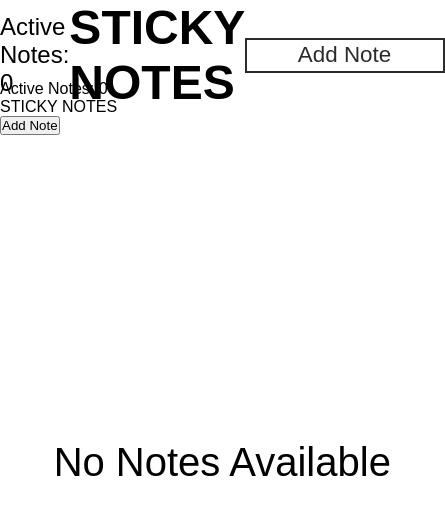
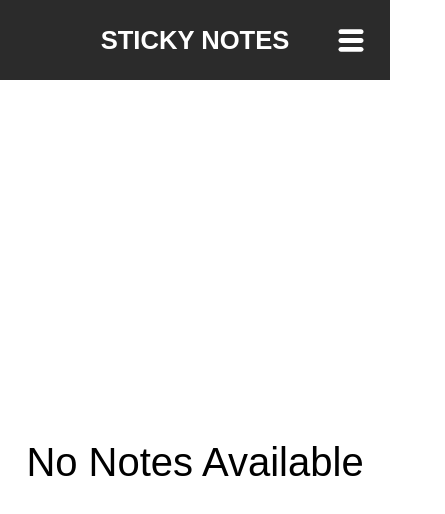
Before and after one commit to Devamuthan/sticky-notes-react, a React (Create React App) app: page / in a window 390 px wide. Shown: the top 514 px of the page, 445 px wide, since content can reach past the window. Built offline with nearby package versions, Linux system fonts and the light colour scheme.

Commit message:
App is now responsive

```diff
--- a/src/components/Navbar.js
+++ b/src/components/Navbar.js
@@ -2,13 +2,14 @@ import React from 'react'
 import NotesContext, { NotesConsumer } from '../context/NotesContext'
 import '../css/Navbar.css'
 import updateResize from '../funtionalities/UpdateResize'
+import { ReactComponent as Menu } from '../assets/menu.svg'
 
 class Navbar extends React.Component {
     static contextType = NotesContext
 
     constructor (props) {
-        super(props);
-        this.state ={
+        super(props)
+        this.state = {
             navbar: 'not-clicked'
         }
     }
@@ -24,6 +25,18 @@ class Navbar extends React.Component {
         ])
 
         updateResize(this.context.notes.length)
+    }
+
+    handleMenu = () => {
+        if (this.state.navbar === 'not-clicked') {
+            this.setState({
+                navbar: 'clicked'
+            })
+        } else {
+            this.setState({
+                navbar: 'not-clicked'
+            })
+        }
     }
 
     render () {
@@ -42,14 +55,22 @@ class Navbar extends React.Component {
                                         <button onClick={ this.handleAddNote }>Add Note</button>
                                     </div>
                                 </div>
-                                <div className={ 'navbar-mobile' }>
-                                    <div className={ 'active-notes' }>
+                                <div className={ 'navbar-mobile ' + this.state.navbar }>
+                                    <div className={ 'title' }>
+                                        <div className={ 'title-text' }>
+                                            STICKY NOTES
+                                        </div>
+                                        <div className={ 'menu' }>
+                                            <Menu onClick={ this.handleMenu } />
+                                        </div>
+                                    </div>
+                                    <div className={ 'active-notes ' + this.state.navbar }>
                                         Active Notes: { props.notes.length }
                                     </div>
-                                    <div className={ 'title' }>STICKY NOTES</div>
-                                    <div className={ 'add-note' }>
+                                    <div className={ 'add-note ' + this.state.navbar }>
                                         <button onClick={ this.handleAddNote }>Add Note</button>
                                     </div>
+
                                 </div>
                             </div>
 
--- a/src/css/Navbar.css
+++ b/src/css/Navbar.css
@@ -1,4 +1,10 @@
-.navbar .navbar-desktop{
+.navbar {
+    height: 100%;
+    width: 100%;
+    z-index: 2;
+}
+
+.navbar .navbar-desktop {
     height: 100%;
     width: 100%;
     display: grid;
@@ -8,22 +14,22 @@
 
 .navbar .navbar-desktop .active-notes,
 .navbar .navbar-desktop .title,
-.navbar .navbar-desktop .add-note{
+.navbar .navbar-desktop .add-note {
     display: flex;
     align-items: center;
     justify-content: center;
 }
 
-.navbar .navbar-desktop .active-notes{
+.navbar .navbar-desktop .active-notes {
     font-size: 1.5em;
 }
 
-.navbar .navbar-desktop .title{
+.navbar .navbar-desktop .title {
     font-size: 3em;
     font-weight: 600;
 }
 
-.navbar .navbar-desktop .add-note button{
+.navbar .navbar-desktop .add-note button {
     height: 35px;
     width: 200px;
     border: 2px solid #2b2b2b;
@@ -35,9 +41,130 @@
     transition: all 0.3s ease;
 }
 
-.navbar .navbar-desktop .add-note button:hover{
+.navbar .navbar-desktop .add-note button:hover {
     background: #2b2b2b;
     color: white;
     width: 220px;
     height: 40px;
 }
+
+.navbar .navbar-mobile {
+    display: none;
+}
+
+@media all and (max-width: 840px) {
+    .navbar .navbar-desktop {
+        display: none;
+        z-index: 2;
+    }
+
+    .navbar .navbar-mobile {
+        display: block;
+        width: 100%;
+        background: #2b2b2b;
+        transition: all 0.3s ease;
+        z-index: 2;
+    }
+
+    .navbar .navbar-mobile.not-clicked {
+        height: 80px;
+    }
+
+    .navbar .navbar-mobile.clicked {
+        height: 240px;
+        border-bottom-left-radius: 10px;
+        border-bottom-right-radius: 10px;
+    }
+
+    .navbar .navbar-mobile .title {
+        height: 80px;
+        width: 100%;
+        display: flex;
+        align-items: center;
+        justify-content: space-between;
+        background: #2b2b2b;
+    }
+
+    .navbar .navbar-mobile .title .title-text {
+        font-size: 2.7em;
+        font-weight: 600;
+        color: white;
+        padding-left: 20px;
+        height: 100%;
+        width: 80%;
+        display: flex;
+        align-items: center;
+        justify-content: center;
+        padding-left: 20%;
+    }
+
+    .navbar .navbar-mobile .menu {
+        height: 100%;
+        width: 20%;
+        display: flex;
+        align-items: center;
+        justify-content: center;
+    }
+
+    .navbar .navbar-mobile .active-notes {
+        height: 80px;
+        width: 100%;
+        transition: all 0.3s ease;
+    }
+
+    .navbar .navbar-mobile .active-notes.not-clicked {
+        display: none;
+    }
+
+    .navbar .navbar-mobile .active-notes.clicked {
+        display: flex;
+        align-items: center;
+        justify-content: center;
+        color: white;
+        font-size: 1.5em;
+    }
+
+    .navbar .navbar-mobile .add-note {
+        height: 80px;
+        width: 100%;
+    }
+
+    .navbar .navbar-mobile .add-note.not-clicked {
+        display: none;
+    }
+
+    .navbar .navbar-mobile .add-note.clicked {
+        display: flex;
+        align-items: center;
+        justify-content: center;
+    }
+
+    .navbar .navbar-mobile .add-note button {
+        height: 40px;
+        width: 170px;
+        background: transparent;
+        outline: none;
+        border: 2px solid white;
+        color: white;
+        font-size: 1.2em;
+    }
+}
+
+@media all and (max-width: 580px) {
+    .navbar .navbar-mobile .title .title-text {
+        font-size: 2.2em;
+    }
+
+    .navbar .navbar-mobile .menu svg {
+        height: 30px;
+    }
+}
+
+@media all and (max-width: 450px) {
+    .navbar .navbar-mobile .title .title-text {
+        font-size: 1.6em;
+    }
+    .navbar .navbar-mobile .menu svg {
+        height: 25px;
+    }
+}
```
Also changed, not shown: src/assets/menu.svg (added).
